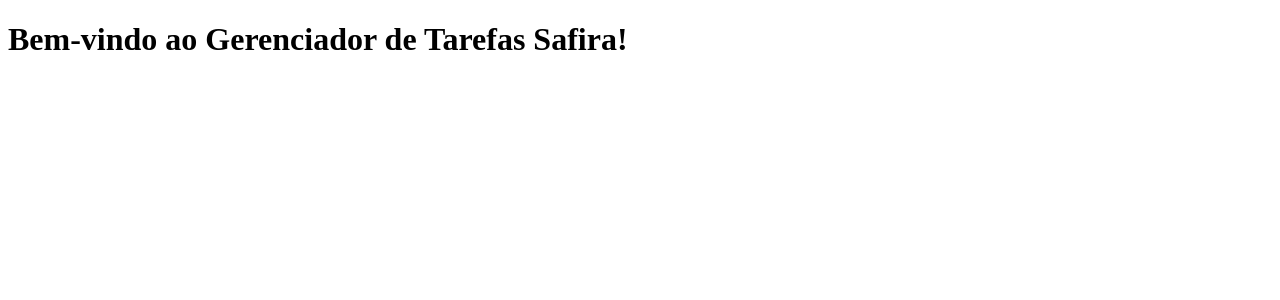
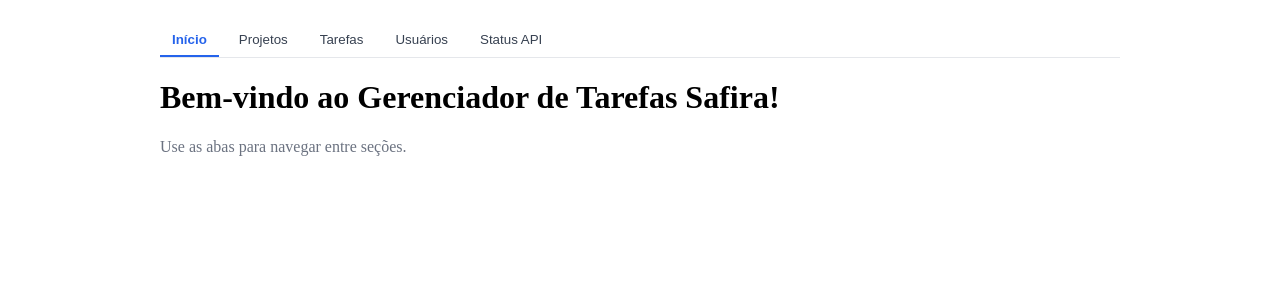
Before and after one commit to CarinyBianca/Safira, a React (Create React App) app in the folder frontend/: page / in a window 1280 px wide. Shown: the top 300 px of the page. Built offline with nearby package versions, Linux system fonts and the light colour scheme; no server answers.

Commit message:
feat: Configura estrutura inicial do frontend

```diff
--- a/frontend/package.json
+++ b/frontend/package.json
@@ -7,6 +7,7 @@
     "@testing-library/jest-dom": "^6.8.0",
     "@testing-library/react": "^16.3.0",
     "@testing-library/user-event": "^13.5.0",
+    "axios": "^1.7.7",
     "react": "^19.1.1",
     "react-dom": "^19.1.1",
     "react-scripts": "5.0.1",
@@ -18,6 +19,7 @@
     "test": "react-scripts test",
     "eject": "react-scripts eject"
   },
+  "proxy": "http://localhost:8000",
   "eslintConfig": {
     "extends": [
       "react-app",
--- a/frontend/src/App.js
+++ b/frontend/src/App.js
@@ -1,9 +1,90 @@
-import React from 'react';
+import React, { useEffect, useState } from 'react';
+import Tabs from './components/Tabs';
+import api from './api/client';
 
 function App() {
+  const [activeTab, setActiveTab] = useState('overview');
+  const [apiStatus, setApiStatus] = useState({ loading: false, ok: false, message: '' });
+
+  useEffect(() => {
+    // Teste simples de conexão com a API
+    const testApi = async () => {
+      setApiStatus({ loading: true, ok: false, message: '' });
+      try {
+        const res = await api.get('projects/');
+        const count = Array.isArray(res.data) ? res.data.length : (res.data?.results?.length ?? 0);
+        setApiStatus({ loading: false, ok: true, message: `Conectado. Projetos retornados: ${count}` });
+      } catch (err) {
+        const msg = err?.response?.status
+          ? `Erro ${err.response.status} ao conectar em /api/projects/`
+          : 'Não foi possível alcançar a API (backend está rodando?)';
+        setApiStatus({ loading: false, ok: false, message: msg });
+      }
+    };
+    testApi();
+  }, []);
+
+  const tabs = [
+    {
+      key: 'overview',
+      label: 'Início',
+      content: (
+        <div>
+          <h1>Bem-vindo ao Gerenciador de Tarefas Safira!</h1>
+          <p style={{ color: '#6b7280' }}>Use as abas para navegar entre seções.</p>
+        </div>
+      ),
+    },
+    {
+      key: 'projects',
+      label: 'Projetos',
+      content: (
+        <div>
+          <h2>Projetos</h2>
+          <p>Conteúdo de projetos vai aqui.</p>
+        </div>
+      ),
+    },
+    {
+      key: 'tasks',
+      label: 'Tarefas',
+      content: (
+        <div>
+          <h2>Tarefas</h2>
+          <p>Conteúdo de tarefas vai aqui.</p>
+        </div>
+      ),
+    },
+    {
+      key: 'users',
+      label: 'Usuários',
+      content: (
+        <div>
+          <h2>Usuários</h2>
+          <p>Conteúdo de usuários vai aqui.</p>
+        </div>
+      ),
+    },
+    {
+      key: 'api',
+      label: 'Status API',
+      content: (
+        <div>
+          <h2>Status da API</h2>
+          {apiStatus.loading ? (
+            <p>Verificando conexão...</p>
+          ) : (
+            <p style={{ color: apiStatus.ok ? '#16a34a' : '#dc2626' }}>{apiStatus.message}</p>
+          )}
+          <p style={{ fontSize: 12, color: '#6b7280' }}>Endpoint testado: /api/projects/</p>
+        </div>
+      ),
+    },
+  ];
+
   return (
-    <div>
-      <h1>Bem-vindo ao Gerenciador de Tarefas Safira!</h1>
+    <div style={{ maxWidth: 960, margin: '0 auto', padding: 16 }}>
+      <Tabs tabs={tabs} activeTab={activeTab} onChange={setActiveTab} />
     </div>
   );
 }
--- /dev/null
+++ b/frontend/src/api/client.js
@@ -0,0 +1,14 @@
+import axios from 'axios';
+
+// Base URL para desenvolvimento usando o proxy do CRA
+// Em produção, você pode definir REACT_APP_API_BASE_URL no ambiente
+const baseURL = process.env.REACT_APP_API_BASE_URL || '/api/';
+
+const api = axios.create({
+  baseURL,
+  headers: {
+    'Content-Type': 'application/json',
+  },
+});
+
+export default api;
--- /dev/null
+++ b/frontend/src/components/Tabs.js
@@ -0,0 +1,32 @@
+import React from 'react';
+
+function Tabs({ tabs, activeTab, onChange }) {
+  return (
+    <div>
+      <div style={{ display: 'flex', gap: 8, borderBottom: '1px solid #e5e7eb', marginBottom: 16 }}>
+        {tabs.map((tab) => (
+          <button
+            key={tab.key}
+            onClick={() => onChange(tab.key)}
+            style={{
+              padding: '8px 12px',
+              border: 'none',
+              borderBottom: activeTab === tab.key ? '2px solid #2563eb' : '2px solid transparent',
+              background: 'transparent',
+              color: activeTab === tab.key ? '#2563eb' : '#374151',
+              cursor: 'pointer',
+              fontWeight: activeTab === tab.key ? 600 : 500,
+            }}
+          >
+            {tab.label}
+          </button>
+        ))}
+      </div>
+      <div>
+        {tabs.find((t) => t.key === activeTab)?.content}
+      </div>
+    </div>
+  );
+}
+
+export default Tabs;
```
Also changed, not shown: 1 other file (tests, documents, lock files or other folders).
